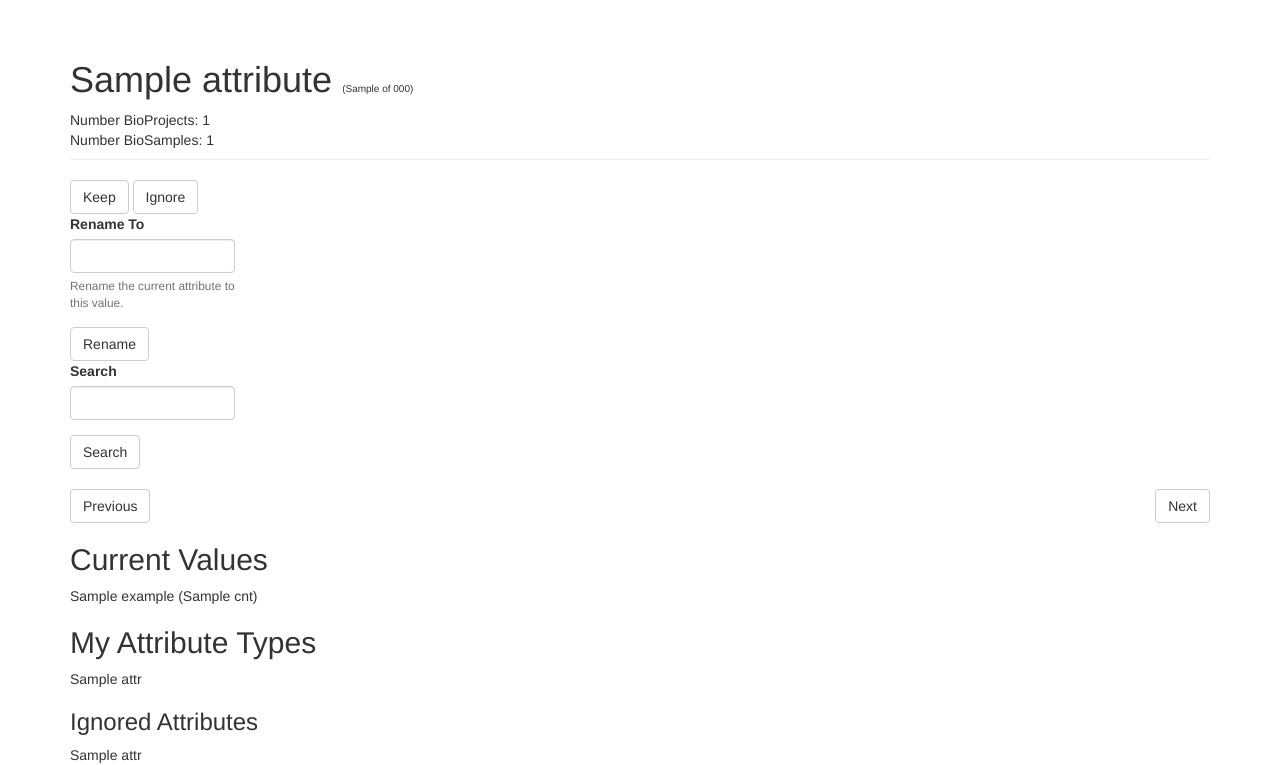
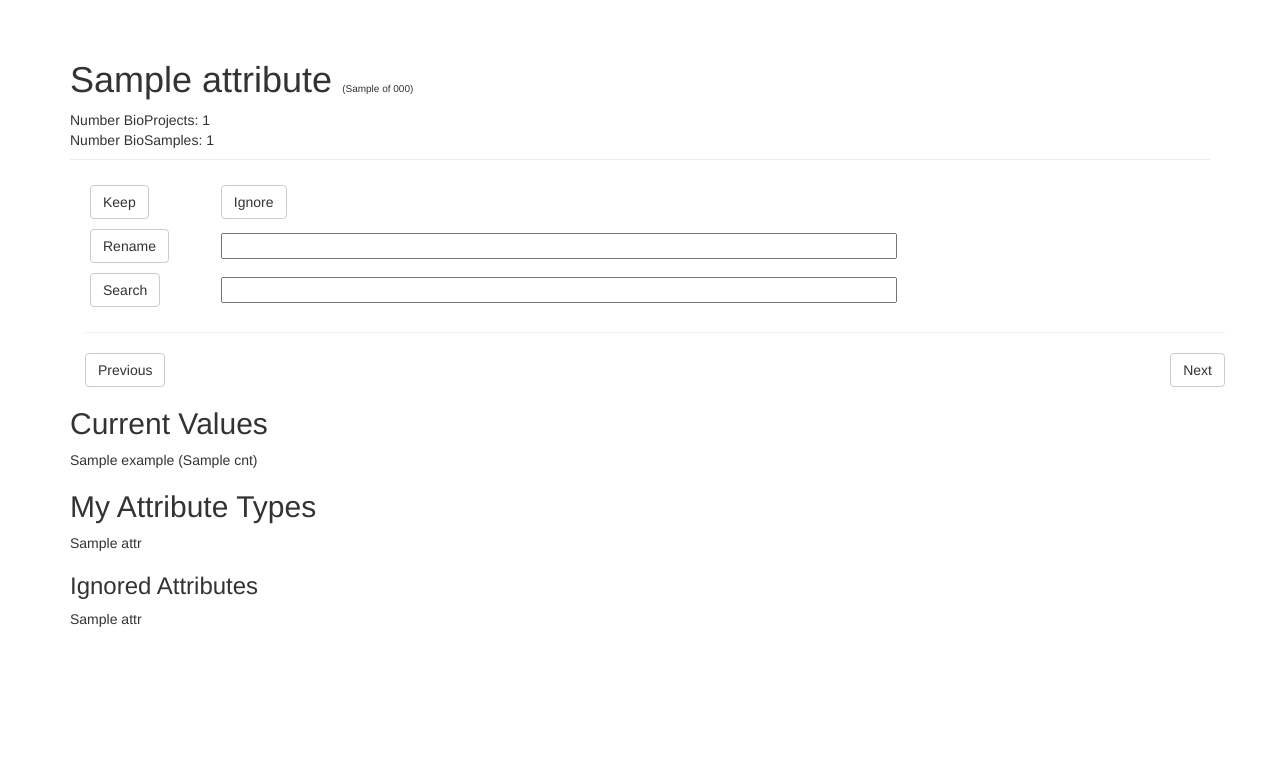
Before and after one commit to jfear/ncbi_biometa-app, a Flask app: template app/attribute/templates/attribute.html in a window 1280 px wide. Shown: the part 52-817 px from the top of the page. After the commit the page ends 679 px from the top, so only its background shows below. Run offline with Flask 2, Linux system fonts and the light colour scheme; the visitor is signed in with stand-in values (Sample User, id 1); the template is opened without the code that fills it: values that come from a table or form of the project are taken from there, most other values are stand-ins (such as "Sample title", 1, 10 or a date in 2020); some libraries are stand-ins or nearby versions.

Commit message:
changes attribute form to a table format.

```diff
--- a/app/attribute/templates/attribute.html
+++ b/app/attribute/templates/attribute.html
@@ -8,13 +8,27 @@
   <div>Number BioSamples: {{ num_samples }}</div>
 </div>
 
-<div class="row">
-  <div class="col-lg-2">
-    {{ wtf.quick_form(form) }}
-    <br>
-  </div>
-</div>
+<div class="container">
+<form action="{{ url_for('.attribute_selector') }}" method="post">
+  {{ form.hidden_tag() }}
+  {{ wtf.form_errors(pager, hiddens="only") }}
+  <table class="table-condensed" width="100%" id="form">
+    <tr style="border-top: none !important">
+        <td> {{ form.KeepButton(class="btn btn-default") }}</td>
+        <td> {{ form.IgnoreButton(class="btn btn-default") }}</td>
+    </tr>
+    <tr>
+        <td> {{ form.RenameButton(class="btn btn-default") }}</td>
+        <td> {{ form.Rename(size=80) }}</td>
+    </tr>
+    <tr>
+        <td> {{ form.SearchButton(class="btn btn-default") }}</td>
+        <td> {{ form.Search(size=80) }}</td>
+    </tr>
+  </table>
+</form>
 
+<hr>
 <form action="{{ url_for('.attribute_selector') }}" method="post">
     {{ form.hidden_tag() }}
     {{ wtf.form_errors(pager, hiddens="only") }}
@@ -23,6 +37,7 @@
         <div class="col-md-6 text-right"> {{ pager.Next(class="btn btn-default") }}</div>
     </div>
 </form>
+</div>
 
 <h2>Current Values</h2>
 <div class="row">
```
